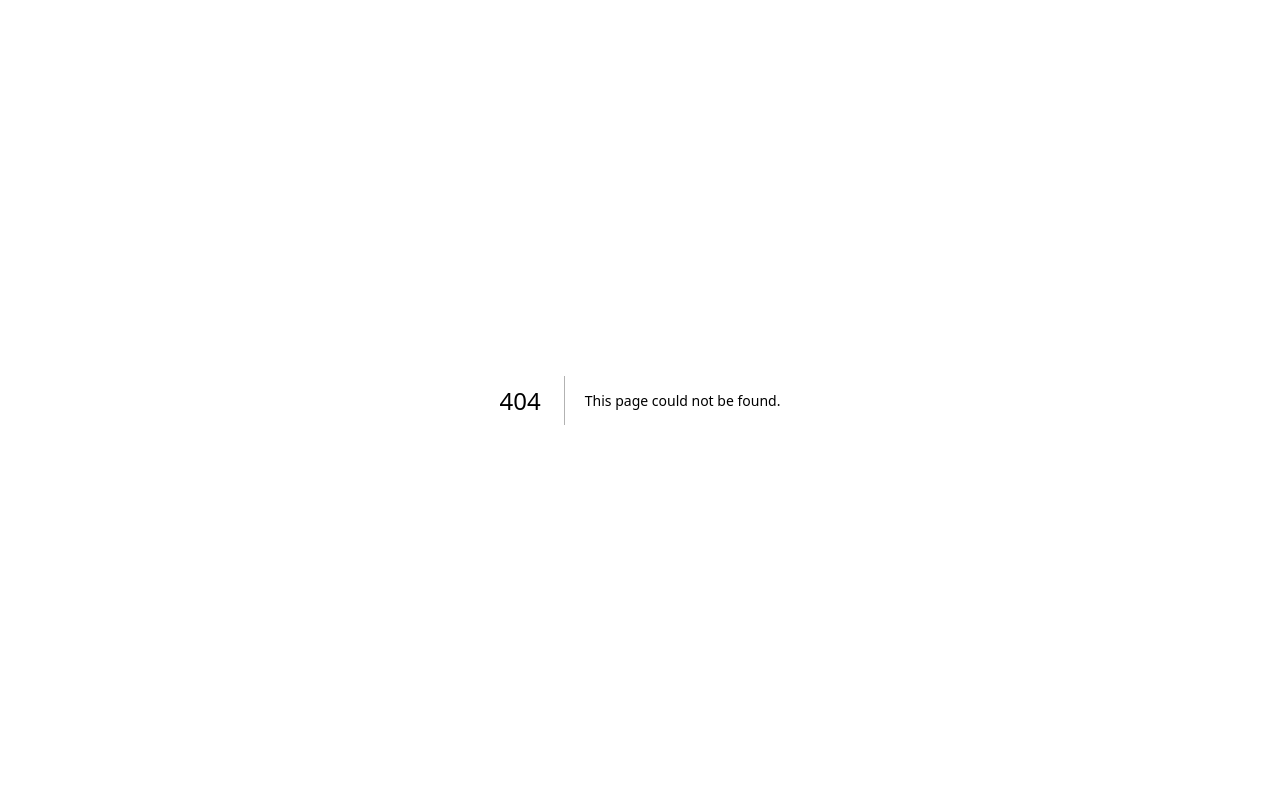
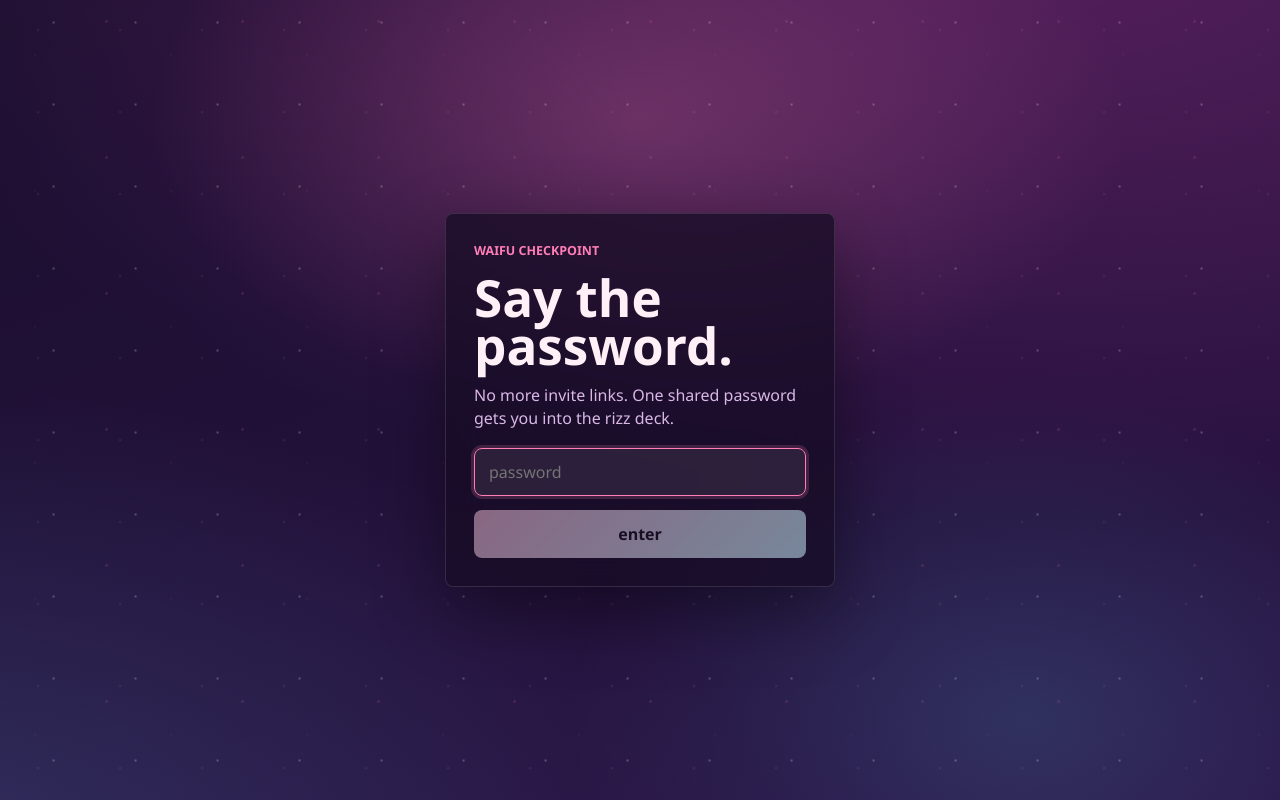
Before and after one commit to yolo-maxi/ai-girlfriend, a Next.js app: page /login in a window 1280 px wide. Before the commit this address had no page. Built offline with nearby package versions, Linux system fonts and the light colour scheme.

Commit message:
Replace magic link with password login

```diff
--- /dev/null
+++ b/app/api/login/route.ts
@@ -0,0 +1,41 @@
+import { NextRequest, NextResponse } from 'next/server';
+import { timingSafeEqual } from 'crypto';
+
+const COOKIE = 'aigf_auth';
+
+function matchesPassword(input: string, expected: string) {
+  const left = Buffer.from(input);
+  const right = Buffer.from(expected);
+  return left.length === right.length && timingSafeEqual(left, right);
+}
+
+export async function POST(req: NextRequest) {
+  const password = process.env.AUTH_PASSWORD || '';
+  const sessionSecret = process.env.AUTH_SESSION_SECRET || process.env.ACCESS_TOKEN || '';
+
+  if (!password || !sessionSecret) {
+    return NextResponse.json({ error: 'Auth is not configured.' }, { status: 503 });
+  }
+
+  let input = '';
+  try {
+    const body = await req.json();
+    input = String(body?.password || '');
+  } catch {
+    return NextResponse.json({ error: 'Bad login request.' }, { status: 400 });
+  }
+
+  if (!matchesPassword(input, password)) {
+    return NextResponse.json({ error: 'Wrong password.' }, { status: 401 });
+  }
+
+  const res = NextResponse.json({ ok: true });
+  res.cookies.set(COOKIE, sessionSecret, {
+    httpOnly: true,
+    sameSite: 'lax',
+    secure: true,
+    path: '/',
+    maxAge: 60 * 60 * 24 * 180,
+  });
+  return res;
+}
--- a/app/globals.css
+++ b/app/globals.css
@@ -21,6 +21,120 @@ html, body {
     radial-gradient(900px 500px at -10% 110%, rgba(110, 193, 255, 0.18), transparent),
     linear-gradient(160deg, var(--bg0), var(--bg1));
   overflow: hidden;
+}
+
+.login-shell {
+  position: relative;
+  min-height: 100dvh;
+  display: grid;
+  place-items: center;
+  padding: 24px;
+  overflow: hidden;
+}
+
+.login-shell::before {
+  content: '';
+  position: absolute;
+  inset: 0;
+  background:
+    radial-gradient(700px 420px at 50% 15%, rgba(255, 126, 182, 0.24), transparent 70%),
+    radial-gradient(650px 460px at 80% 90%, rgba(94, 214, 255, 0.16), transparent 70%);
+  pointer-events: none;
+}
+
+.login-stars,
+.login-stars::before {
+  position: absolute;
+  inset: -20%;
+  content: '';
+  background-image:
+    radial-gradient(circle, rgba(255, 255, 255, 0.68) 0 1px, transparent 1.6px),
+    radial-gradient(circle, rgba(255, 126, 182, 0.5) 0 1px, transparent 1.8px);
+  background-size: 82px 82px, 136px 136px;
+  animation: starDrift 18s linear infinite;
+  opacity: 0.36;
+}
+
+.login-stars::before {
+  animation-duration: 28s;
+  opacity: 0.4;
+  transform: rotate(12deg);
+}
+
+.login-card {
+  position: relative;
+  z-index: 1;
+  width: min(100%, 390px);
+  display: grid;
+  gap: 14px;
+  padding: 28px;
+  border: 1px solid var(--panel-br);
+  border-radius: 8px;
+  background: rgba(23, 12, 38, 0.76);
+  box-shadow: 0 24px 70px rgba(0, 0, 0, 0.42);
+  backdrop-filter: blur(20px);
+}
+
+.login-kicker {
+  margin: 0;
+  color: var(--accent);
+  font-size: 0.78rem;
+  font-weight: 800;
+  letter-spacing: 0;
+  text-transform: uppercase;
+}
+
+.login-card h1 {
+  margin: 0;
+  font-size: clamp(2rem, 8vw, 3.2rem);
+  line-height: 0.95;
+  letter-spacing: 0;
+}
+
+.login-copy {
+  margin: 0 0 4px;
+  color: var(--muted);
+  line-height: 1.45;
+}
+
+.login-card input {
+  width: 100%;
+  min-height: 48px;
+  border: 1px solid rgba(255, 255, 255, 0.18);
+  border-radius: 8px;
+  padding: 0 14px;
+  color: var(--text);
+  background: rgba(255, 255, 255, 0.08);
+  font: inherit;
+  outline: none;
+}
+
+.login-card input:focus {
+  border-color: var(--accent);
+  box-shadow: 0 0 0 3px rgba(255, 126, 182, 0.18);
+}
+
+.login-card button {
+  min-height: 48px;
+  border: 0;
+  border-radius: 8px;
+  color: #1d0f24;
+  background: linear-gradient(135deg, #ff9ed0, #9fe6ff);
+  font: inherit;
+  font-weight: 900;
+  cursor: pointer;
+}
+
+.login-card button:disabled {
+  cursor: not-allowed;
+  filter: grayscale(0.5);
+  opacity: 0.58;
+}
+
+.login-error {
+  margin: 0;
+  color: #ffd1de;
+  font-size: 0.92rem;
 }
 
 .app {
--- /dev/null
+++ b/app/login/page.tsx
@@ -0,0 +1,64 @@
+'use client';
+
+import { FormEvent, useEffect, useState } from 'react';
+
+export default function LoginPage() {
+  const [password, setPassword] = useState('');
+  const [error, setError] = useState('');
+  const [loading, setLoading] = useState(false);
+  const [next, setNext] = useState('/');
+
+  useEffect(() => {
+    const params = new URLSearchParams(window.location.search);
+    const value = params.get('next') || '/';
+    setNext(value.startsWith('/') && !value.startsWith('//') ? value : '/');
+  }, []);
+
+  async function onSubmit(event: FormEvent<HTMLFormElement>) {
+    event.preventDefault();
+    setError('');
+    setLoading(true);
+
+    try {
+      const res = await fetch('/api/login', {
+        method: 'POST',
+        headers: { 'content-type': 'application/json' },
+        body: JSON.stringify({ password }),
+      });
+
+      if (!res.ok) {
+        setError(res.status === 401 ? 'That password did not make her blush.' : 'Login is sulking. Try again.');
+        return;
+      }
+
+      window.location.assign(next);
+    } catch {
+      setError('Login tripped over its own shoelaces.');
+    } finally {
+      setLoading(false);
+    }
+  }
+
+  return (
+    <main className="login-shell">
+      <div className="login-stars" />
+      <form className="login-card" onSubmit={onSubmit}>
+        <p className="login-kicker">waifu checkpoint</p>
+        <h1>Say the password.</h1>
+        <p className="login-copy">No more invite links. One shared password gets you into the rizz deck.</p>
+        <input
+          autoFocus
+          aria-label="Password"
+          value={password}
+          onChange={(event) => setPassword(event.target.value)}
+          placeholder="password"
+          type="password"
+        />
+        <button disabled={loading || !password.trim()} type="submit">
+          {loading ? 'checking...' : 'enter'}
+        </button>
+        {error ? <p className="login-error">{error}</p> : null}
+      </form>
+    </main>
+  );
+}
```
Also changed, not shown: middleware.ts (+27 -27 lines), 2 other files (tests, documents, lock files or other folders).
